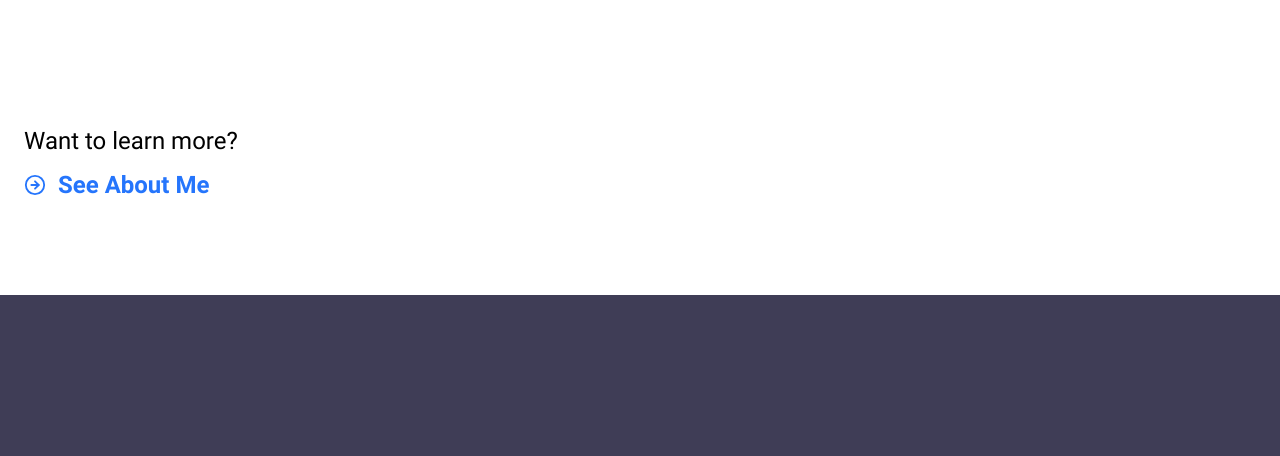
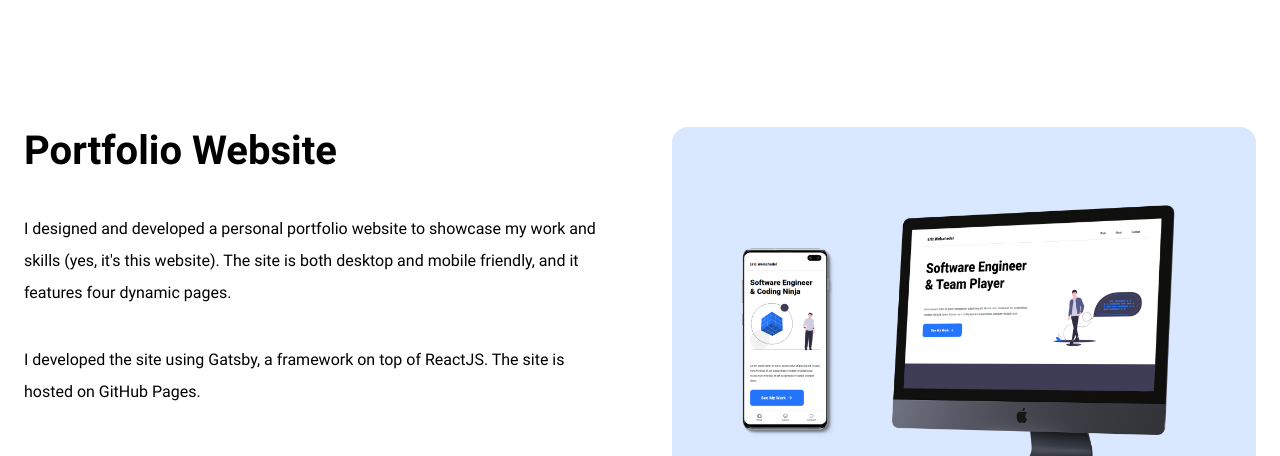
Before and after one commit to eric-weischedel/ericweischedel.com, a Gatsby site: page /work in a window 1280 px wide. Shown: the part 1710-2166 px from the top of the page. Built offline with nearby package versions, Linux system fonts and the light colour scheme; Gatsby itself is replaced by a stand-in of ours.

Commit message:
Add portfolio work entry

```diff
--- /dev/null
+++ b/src/components/gatsbyImages/portfolioImg.js
@@ -0,0 +1,25 @@
+import React from "react"
+import { useStaticQuery, graphql } from "gatsby"
+import Img from "gatsby-image"
+
+const Image = () => {
+  const data = useStaticQuery(graphql`
+    query {
+      placeholderImage: file(relativePath: { eq: "portfolio.png" }) {
+        childImageSharp {
+          fluid(maxWidth: 1440) {
+            ...GatsbyImageSharpFluid
+          }
+        }
+      }
+    }
+  `);
+
+  const style = {
+    borderRadius: "1em"
+  }
+
+  return <Img fluid={data.placeholderImage.childImageSharp.fluid} style={style} />
+}
+
+export default Image
--- a/src/pages/work.js
+++ b/src/pages/work.js
@@ -13,12 +13,15 @@ import TS from "../images/typescript.svg"
 import Mongo from "../images/mongo.svg"
 import Node from "../images/node.svg"
 import ReactJS from "../images/react-2.svg"
+import HTML from "../images/html-5.svg"
+import CSS from "../images/css-5.svg"
 
 import Listrak from "../images/listrak.png"
 import Hoodat from "../images/hoodat.jpg"
 
 import ListrakImg from "../components/gatsbyImages/listrakImg";
 import HoodatImg from "../components/gatsbyImages/hoodatImg";
+import PortfolioImg from "../components/gatsbyImages/portfolioImg";
 
 const WorkPage = () => (
   <Layout>
@@ -63,6 +66,20 @@ const WorkPage = () => (
       >
         <HoodatImg />
       </WorkEntry>
+      <WorkEntry
+        title="Portfolio Website"
+        desc={["I designed and developed a personal portfolio website to showcase my work and skills (yes, it's this website). The site is both desktop and mobile friendly, and it features four dynamic pages.", "I developed the site using Gatsby, a framework on top of ReactJS. The site is hosted on GitHub Pages."]}
+        badgeImages={[ReactJS, JS, HTML, CSS]}
+        img={Hoodat}
+        links={[
+          {
+            title: "View Source Code",
+            url: "https://github.com/eric-weischedel/ericweischedel.com"
+          }
+        ]}
+      >
+        <PortfolioImg />
+      </WorkEntry>
       <div className="seeMore">
         <span className="promptText">Want to learn more?</span>
         <SecondaryAction text="See About Me" link="/about" />
```
Also changed, not shown: src/images/portfolio.png (added).
